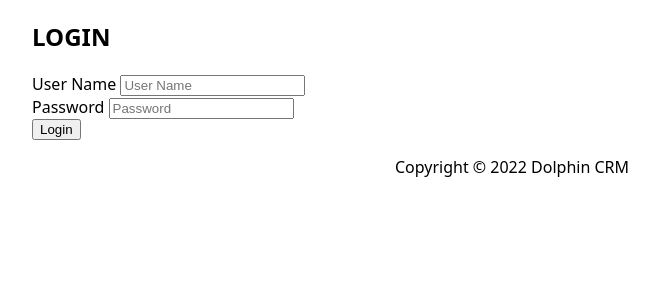
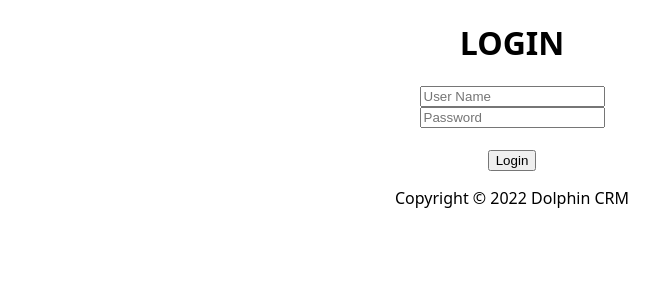
Before and after one commit to DavidLynch26/info2180-finalproject, a PHP site: page /info2180-finalproject/ in a window 1280 px wide. Shown: the part 40-340 px from the top of the page, without its empty margins (128-787 px from the left). Run offline with PHP 8.4, Linux system fonts and the light colour scheme; data that the repository does not hold is empty.

Commit message:
initial styling on loin page

```diff
--- a/app.js
+++ b/app.js
@@ -10,6 +10,7 @@ window.onload = function(){
     var loginButton;
 
     function init(){
+        document.getElementById("text-muted").style.visibility = "visible";
         url = "userLoginForm.php";
         workSpace = document.getElementById("gridBox");
         xhttp.open(method, url, false);
@@ -51,6 +52,8 @@ window.onload = function(){
 }
 
 function loadPage(workSpace, xhttp, url, method, params, result, init, role){
+    document.getElementById("text-muted").style.visibility = "hidden";
+
     if(role == 0){
         url = "dashboard.php";
     }else if(role == 1){
--- a/footer.php
+++ b/footer.php
@@ -1,3 +1,3 @@
 <footer>
-<p class="text-muted">Copyright &copy; <?= date('Y'); ?> Dolphin CRM</p>
+<p id ="text-muted">Copyright &copy; <?= date('Y'); ?> Dolphin CRM</p>
 </footer>
--- a/index.php
+++ b/index.php
@@ -22,7 +22,3 @@
     <?php include "footer.php";?>
 </body>
 </html>
-
-<section id  = "sideBar" >
-
-</section>
--- a/style.css
+++ b/style.css
@@ -13,8 +13,13 @@ header div img{
     width: 45px;
 }
 
-.text-muted{
+#text-muted{
     text-align: center;
+}
+
+#loginForm{
+    text-align: center;
+    font-weight: bold;
 }
 
 .container{
--- a/userLoginForm.php
+++ b/userLoginForm.php
@@ -1,10 +1,9 @@
 <?php include "generateSession.php";?>
 
-<h2>LOGIN</h2>
-<form id = "loginForm "action="verifyUser.php" method="POST">
-    <label>User Name</label>
+<form id = "loginForm" action="verifyUser.php" method="POST">
+<h1>LOGIN</h1>
     <input type="text" id = "username" name="username" placeholder="User Name"><br>
-    <label>Password</label>
-    <input type="password" id = "password" name="password" placeholder="Password"><br>
+    <input type="password" id = "password" name="password" placeholder="Password">
+    <br><br>
     <button type = "button" id = "loginButton">Login</button>
 </form>
```
